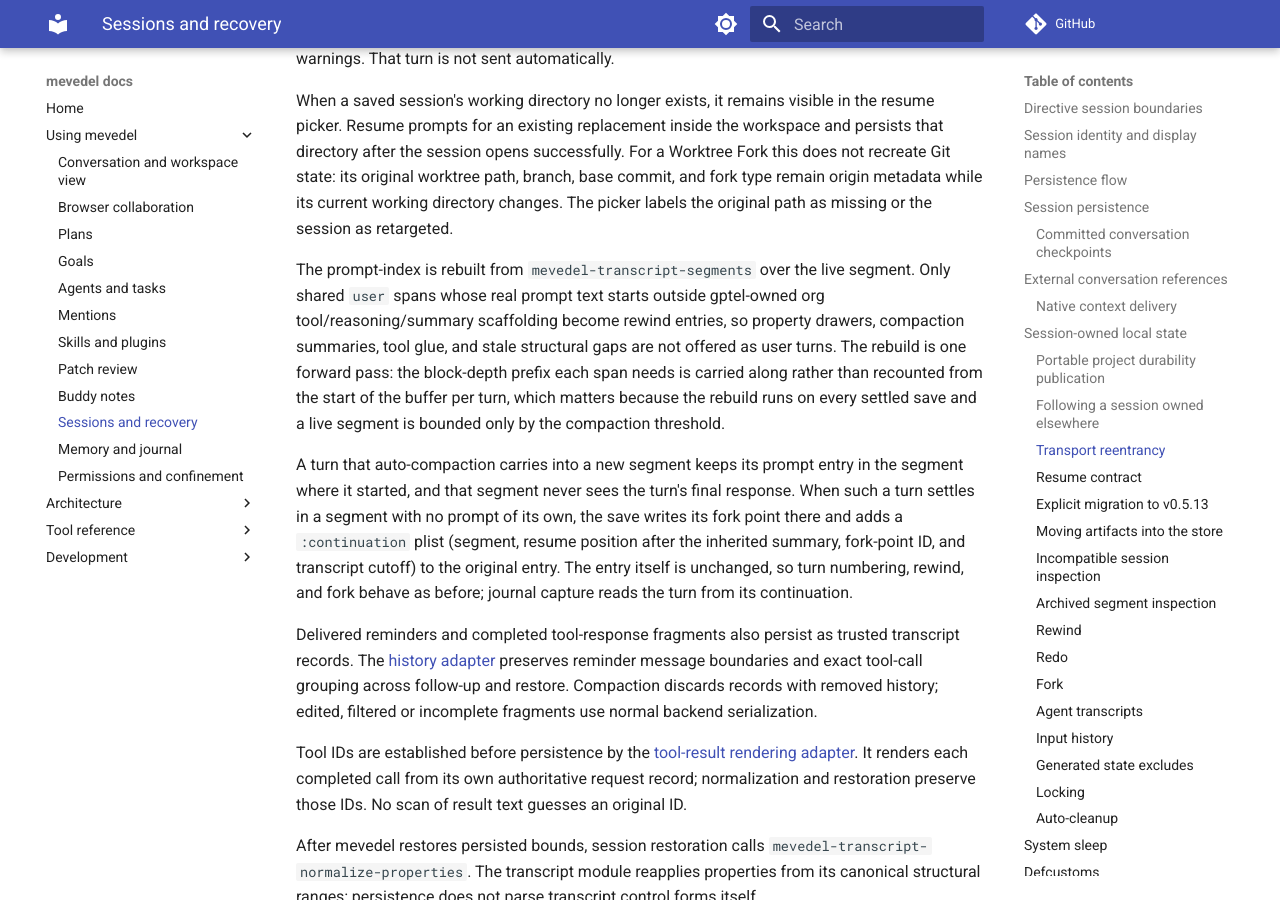
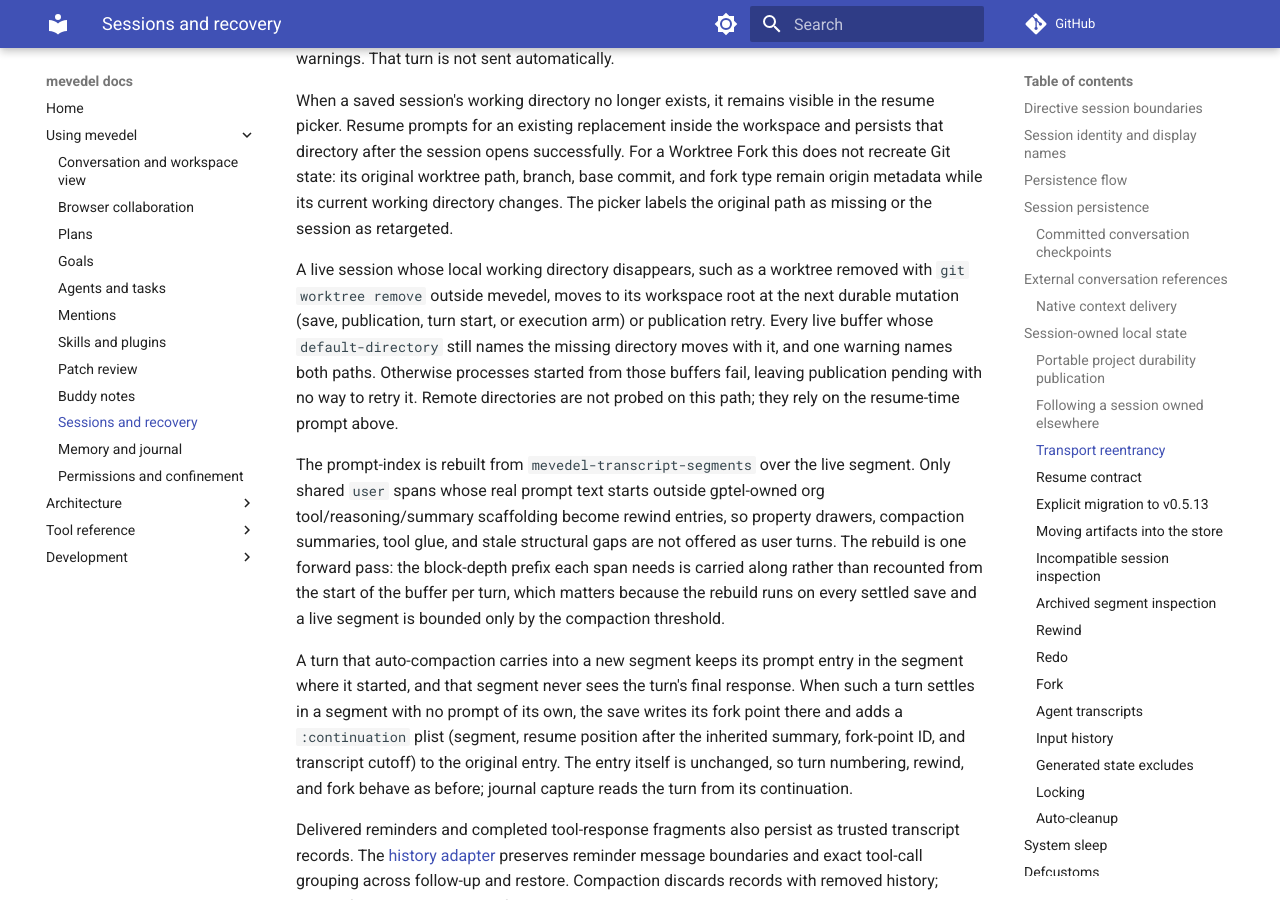
Before and after one commit to FrauH0lle/mevedel, an MkDocs documentation site: the page built from docs/sessions.md, in a window 1280 px wide and 900 px high, scrolled down 35376 px. Built offline with MkDocs 1.6.1 and Material for MkDocs 9.7.7, drawn with Linux system fonts in a browser that asks for light colours; comment, search, counter and statistics services are not loaded.

Commit message:
fix(session): Move sessions out of vanished working directories
A worktree removed outside mevedel left the session and every buffer
derived from it with a missing default-directory.  Every process started
from them failed with "Setting current directory", so publication stayed
pending, could not be retried, and blocked auto-saves.

The durable-mutation gate and publication retry now move such a session
and its stranded buffers to the workspace root and warn once.  Remote
directories are not probed on this path.

```diff
--- a/docs/sessions.md
+++ b/docs/sessions.md
@@ -1683,6 +1683,15 @@
 current working directory changes. The picker labels the original path as
 missing or the session as retargeted.
 
+A live session whose local working directory disappears, such as a worktree
+removed with `git worktree remove` outside mevedel, moves to its workspace root
+at the next durable mutation (save, publication, turn start, or execution arm)
+or publication retry. Every live buffer whose `default-directory` still names
+the missing directory moves with it, and one warning names both paths.
+Otherwise processes started from those buffers fail, leaving publication
+pending with no way to retry it. Remote directories are not probed on this
+path; they rely on the resume-time prompt above.
+
 The prompt-index is rebuilt from `mevedel-transcript-segments`
 over the live segment. Only shared `user` spans whose real prompt text
 starts outside gptel-owned org tool/reasoning/summary scaffolding become
```
Also changed, not shown: 3 other files.
